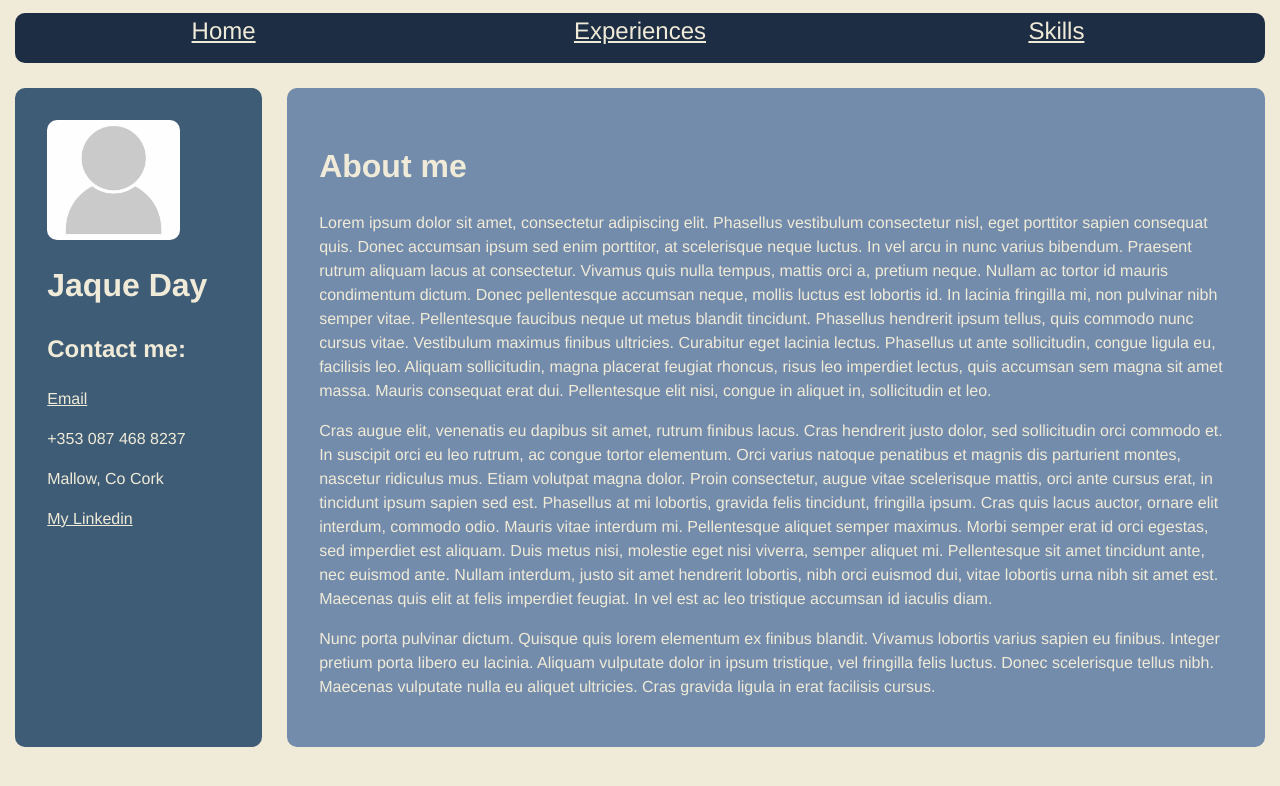
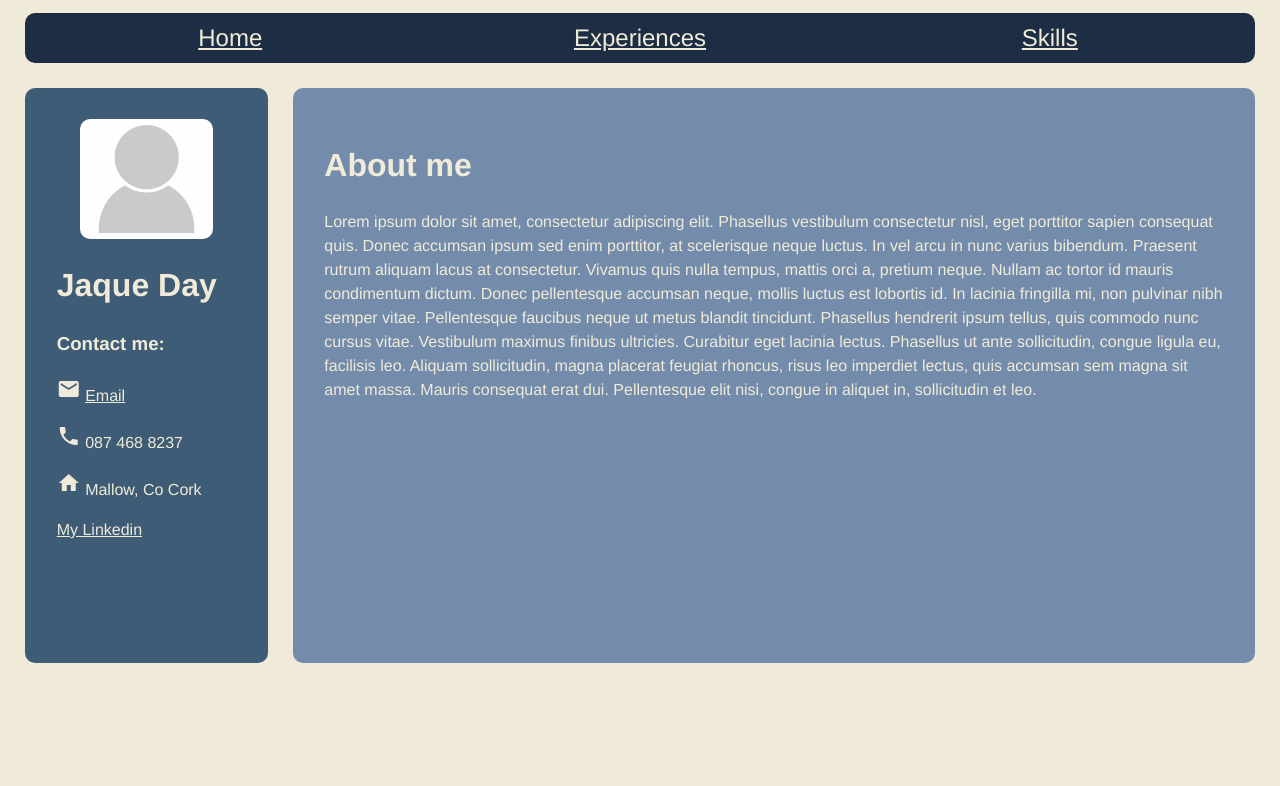
Before and after one commit to jaqueday/jaqueday.github.io, a plain HTML site: page index.html in a window 1280 px wide. Drawn offline with Linux system fonts and the light colour scheme.

Commit message:
a little more work +

```diff
--- a/Style/Style.css
+++ b/Style/Style.css
@@ -1,50 +1,59 @@
 body{
     font-family: Helvetica, sans-serif;
-    margin:2pt;
+    margin:1%;
     color:#f0ebd8;
     background:#f0ebd8;
     line-height:1.5;
 }
-#container-1{
+@media screen and (min-width: 400px) {
+    /*can add max-width as well */
+    #container-1 {
         background: #1d2d44;
         font-size: 150%;
         margin: 1%;
         border-radius: 10px;
         min-height: 50px;
         align-items: center;
+        display: flex;
     }
-#navbar{
+
+    .links {
+        flex: 10;
+        text-align: center;
+        flex-grow: 1;
+    }
+
+    #container-2 {
         display: flex;
-    flex: 10;
+        min-height: 600px;
+        background: #f0ebd8;
+        font-size: 100%;
     }
-.links{
+
+    #sidebar {
         flex: 2;
-    text-align: center;
-}
-#container-2{
-    display: flex;
-    min-height:600px;
-    background:#f0ebd8;
-    font-size:100%;
-}
-#sidebar{
-    flex:2;
-    padding:2.5%;
+        padding: 2.5%;
         background: #3e5c76;
         margin: 1%;
         border-radius: 10px;
+        justify-content: center;
     }
-#headshot{
+
+    #headshot {
         display: flex;
-    align-items: stretch;
+        flex-basis: 100px;
+        justify-content: center;
     }
-#content{
-    flex:10;
-    padding:2.5%;
+
+    #content {
+        flex: 10;
+        padding: 2.5%;
         background: #748cab;
         margin: 1%;
         border-radius: 10px;
     }
+}
+
 a:link {
     color: #f0ebd8;
 }
--- a/index.html
+++ b/index.html
@@ -4,24 +4,22 @@
         <meta charset="UTF-8">
         <title>My CV</title>
         <link rel="stylesheet" href="Style/Style.css">
+        <link rel="stylesheet" href="https://fonts.googleapis.com/icon?family=Material+Icons">
     </head>
     <body>
         <div id="container-1">
-            <!--<div id="headshot"><img src="/Images/headshot-silhouette.jpeg" alt="Me"></div>-->
-            <div id="navbar">
-                <div class="links"><a href="index.html">Home</a></div>
-                <div class="links"><a href="Pages/experiences.html">Experiences</a></div>
-                <div class="links"><a href="Pages/skills.html">Skills</a></div>
-            </div>
+            <div class="links"><a href="index.html">Home</a></div>
+            <div class="links"><a href="Pages/experiences.html">Experiences</a></div>
+            <div class="links"><a href="Pages/skills.html">Skills</a></div>
         </div>
         <div id="container-2">
             <div id="sidebar">
                 <div id="headshot"><img src="/Images/headshot-silhouette.jpeg" alt="Me"></div>
                 <h1>Jaque Day</h1>
-                <h2>Contact me:</h2>
-                <p><a href="mailto: jqr.day@gmail.com">Email</a> </p>
-                <p>+353 087 468 8237 </p>
-                <p>Mallow, Co Cork </p>
+                <h3>Contact me:</h3>
+                <p><i class="material-icons">email</i><span> <a href="mailto: jqr.day@gmail.com"> Email</a></span> </p>
+                <p><i class="material-icons">phone</i><span> 087 468 8237 </span></p>
+                <p><i class="material-icons">home</i><span> Mallow, Co Cork </span> </p>
                 <p><a href="https://www.linkedin.com/in/jaque-rodrigues-day-644624196/">My Linkedin </a> </p>
             </div>
             <div id="content">
@@ -29,12 +27,6 @@
                 <p>
                     Lorem ipsum dolor sit amet, consectetur adipiscing elit. Phasellus vestibulum consectetur nisl, eget porttitor sapien consequat quis. Donec accumsan ipsum sed enim porttitor, at scelerisque neque luctus. In vel arcu in nunc varius bibendum. Praesent rutrum aliquam lacus at consectetur. Vivamus quis nulla tempus, mattis orci a, pretium neque. Nullam ac tortor id mauris condimentum dictum. Donec pellentesque accumsan neque, mollis luctus est lobortis id. In lacinia fringilla mi, non pulvinar nibh semper vitae. Pellentesque faucibus neque ut metus blandit tincidunt. Phasellus hendrerit ipsum tellus, quis commodo nunc cursus vitae. Vestibulum maximus finibus ultricies. Curabitur eget lacinia lectus. Phasellus ut ante sollicitudin, congue ligula eu, facilisis leo. Aliquam sollicitudin, magna placerat feugiat rhoncus, risus leo imperdiet lectus, quis accumsan sem magna sit amet massa. Mauris consequat erat dui. Pellentesque elit nisi, congue in aliquet in, sollicitudin et leo.
                 </p>
-                <p>
-                    Cras augue elit, venenatis eu dapibus sit amet, rutrum finibus lacus. Cras hendrerit justo dolor, sed sollicitudin orci commodo et. In suscipit orci eu leo rutrum, ac congue tortor elementum. Orci varius natoque penatibus et magnis dis parturient montes, nascetur ridiculus mus. Etiam volutpat magna dolor. Proin consectetur, augue vitae scelerisque mattis, orci ante cursus erat, in tincidunt ipsum sapien sed est. Phasellus at mi lobortis, gravida felis tincidunt, fringilla ipsum. Cras quis lacus auctor, ornare elit interdum, commodo odio. Mauris vitae interdum mi. Pellentesque aliquet semper maximus. Morbi semper erat id orci egestas, sed imperdiet est aliquam. Duis metus nisi, molestie eget nisi viverra, semper aliquet mi. Pellentesque sit amet tincidunt ante, nec euismod ante. Nullam interdum, justo sit amet hendrerit lobortis, nibh orci euismod dui, vitae lobortis urna nibh sit amet est. Maecenas quis elit at felis imperdiet feugiat. In vel est ac leo tristique accumsan id iaculis diam.
-                </p>
-                <p>
-                    Nunc porta pulvinar dictum. Quisque quis lorem elementum ex finibus blandit. Vivamus lobortis varius sapien eu finibus. Integer pretium porta libero eu lacinia. Aliquam vulputate dolor in ipsum tristique, vel fringilla felis luctus. Donec scelerisque tellus nibh. Maecenas vulputate nulla eu aliquet ultricies. Cras gravida ligula in erat facilisis cursus.
-                </p>
             </div>
         </div>
     </body>
```
Also changed, not shown: Pages/experiences.html (+8 -13 lines), Pages/skills.html (+9 -12 lines). Lines whose indentation alone changed are shown as unchanged.
